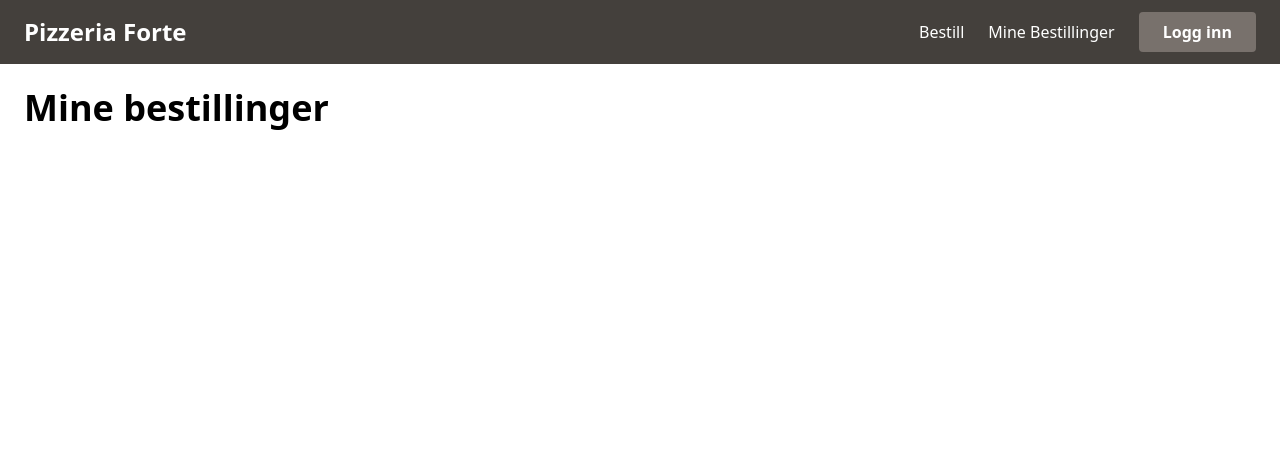
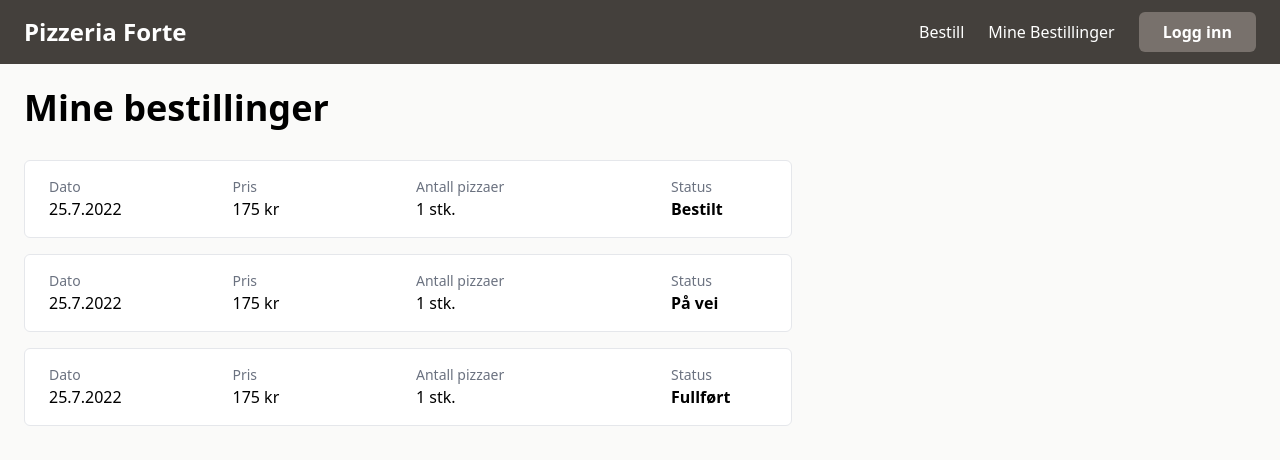
Before and after one commit to fortedigital/Developer-Academy-Frontend, a React (Create React App) app: page /mine-bestillinger in a window 1280 px wide. Shown: the top 460 px of the page. Built offline with nearby package versions, Linux system fonts and the light colour scheme.

Commit message:
Create OrderCard component and show on MyOrders page

```diff
--- a/src/components/Button.tsx
+++ b/src/components/Button.tsx
@@ -14,7 +14,7 @@ export default function Button({
   return (
     <button
       onClick={onClick}
-      className={`rounded px-6 py-2 font-bold text-white ${
+      className={`rounded-md px-6 py-2 font-bold text-white ${
         variant === "primary"
           ? "bg-red-600 hover:bg-red-500 active:bg-red-700"
           : "bg-stone-500 hover:bg-stone-400 active:bg-stone-600"
--- a/src/components/Layout.tsx
+++ b/src/components/Layout.tsx
@@ -1,4 +1,4 @@
-import React, { ReactNode } from "react";
+import React from "react";
 import Header from "./Header";
 
 type Props = {
@@ -7,7 +7,7 @@ type Props = {
 
 export default function Layout({ children }: Props) {
   return (
-    <div className="flex h-screen flex-col bg-white">
+    <div className="flex h-screen flex-col bg-stone-50">
       <Header />
       <div className="grow">{children}</div>
     </div>
--- /dev/null
+++ b/src/components/OrderCard.tsx
@@ -0,0 +1,48 @@
+import React from "react";
+import { IOrder } from "../interfaces/order";
+
+type OrderCardProps = {
+  order: IOrder;
+};
+
+type FieldProps = {
+  label: string;
+  value: string;
+};
+
+const statusLabels = {
+  ORDERED: "Bestilt",
+  IN_PROGRESS: "På vei",
+  DELIVERED: "Fullført",
+};
+
+const Field = ({ label, value }: FieldProps) => (
+  <div className="">
+    <p className="text-sm text-gray-500">{label}</p>
+    <p>{value}</p>
+  </div>
+);
+
+// Ekstraoppgave: bytt farge basert på status
+/* ${
+    order.status === "ORDERED"
+      ? "text-sky-600"
+      : order.status === "IN_PROGRESS"
+      ? "text-orange-600"
+      : "text-green-700"
+  }
+*/
+
+export default function OrderCard({ order }: OrderCardProps) {
+  return (
+    <button className="grid max-w-3xl grid-cols-2 items-center gap-4 rounded-md border border-gray-200 bg-white py-4 px-6 text-left hover:shadow-md sm:grid-cols-4">
+      <Field label="Dato" value={order.date.toLocaleDateString("no-NB")} />
+      <Field label="Pris" value={`${order.price} kr`} />
+      <Field label="Antall pizzaer" value={`${order.items.length} stk.`} />
+      <div className="sm:w-24 sm:place-self-end">
+        <p className="text-sm text-gray-500">Status</p>
+        <p className={`font-bold`}>{statusLabels[order.status]}</p>
+      </div>
+    </button>
+  );
+}
--- a/src/components/PizzaCard.tsx
+++ b/src/components/PizzaCard.tsx
@@ -7,7 +7,7 @@ type Props = {
 
 const PizzaCard = ({ pizza }: Props) => {
   return (
-    <div className="p-4 h-52 items-center justify-center border border-gray-200">
+    <div className="h-52 items-center justify-center border border-gray-200 bg-white p-4">
       <p>{pizza.name}</p>
       <p>{pizza.price} kr</p>
     </div>
--- /dev/null
+++ b/src/interfaces/order.ts
@@ -0,0 +1,10 @@
+import { IPizza } from "./pizza";
+
+export interface IOrder {
+  id: string;
+  orderedBy: string;
+  items: IPizza[];
+  price: number;
+  date: Date;
+  status: "ORDERED" | "IN_PROGRESS" | "DELIVERED";
+}
--- a/src/pages/MyOrders.tsx
+++ b/src/pages/MyOrders.tsx
@@ -1,10 +1,44 @@
-import React from "react";
+import React, { useState } from "react";
 import Heading from "../components/Heading";
+import OrderCard from "../components/OrderCard";
+import { IOrder } from "../interfaces/order";
 
 export default function MyOrders() {
+  const [orders, setOrders] = useState<IOrder[]>([
+    {
+      id: "43423",
+      orderedBy: "1278",
+      items: [{ name: "Hawaii", price: 175 }],
+      price: 175,
+      date: new Date(),
+      status: "ORDERED",
+    },
+    {
+      id: "43423",
+      orderedBy: "1278",
+      items: [{ name: "Hawaii", price: 175 }],
+      price: 175,
+      date: new Date(),
+      status: "IN_PROGRESS",
+    },
+    {
+      id: "43423",
+      orderedBy: "1278",
+      items: [{ name: "Hawaii", price: 175 }],
+      price: 175,
+      date: new Date(),
+      status: "DELIVERED",
+    },
+  ]);
+
   return (
     <div className="p-6">
       <Heading>Mine bestillinger</Heading>
+      <div className="grid gap-4">
+        {orders.map((order, index) => (
+          <OrderCard order={order} key={index} />
+        ))}
+      </div>
     </div>
   );
 }
```
